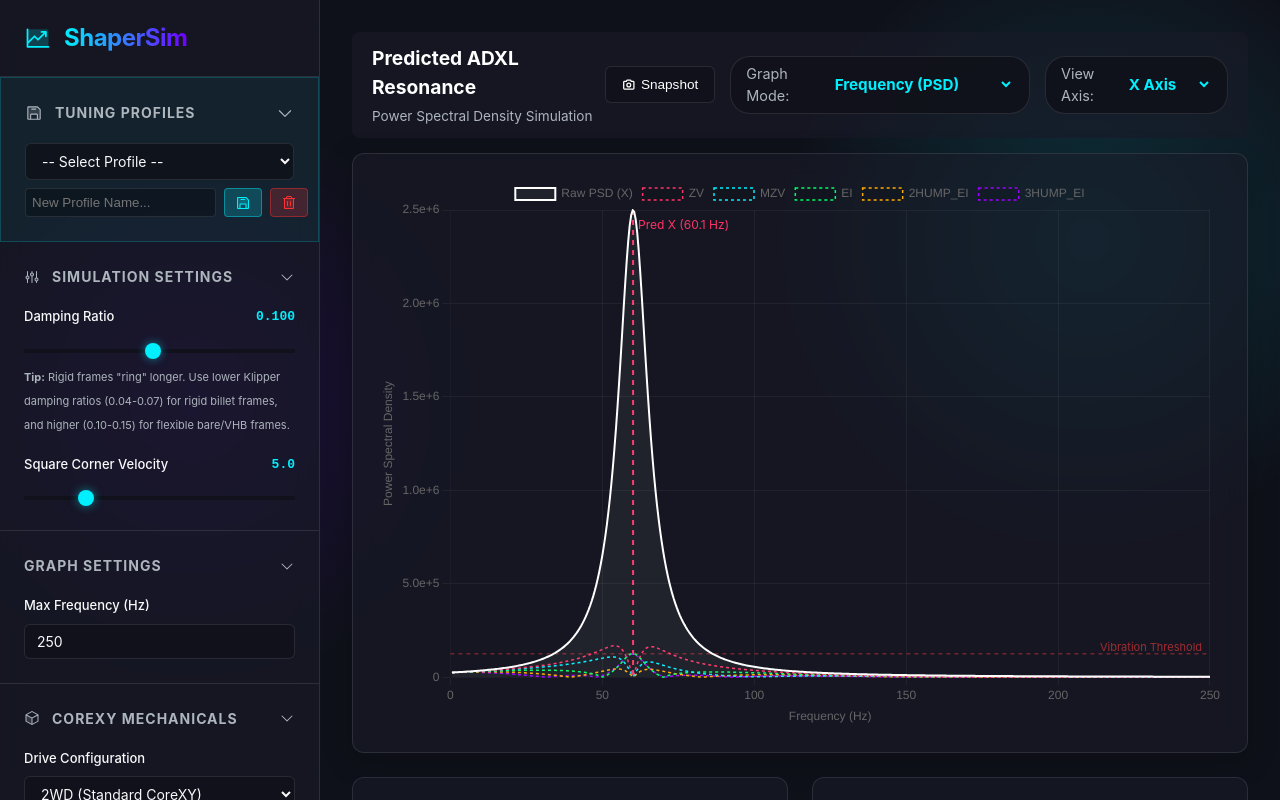
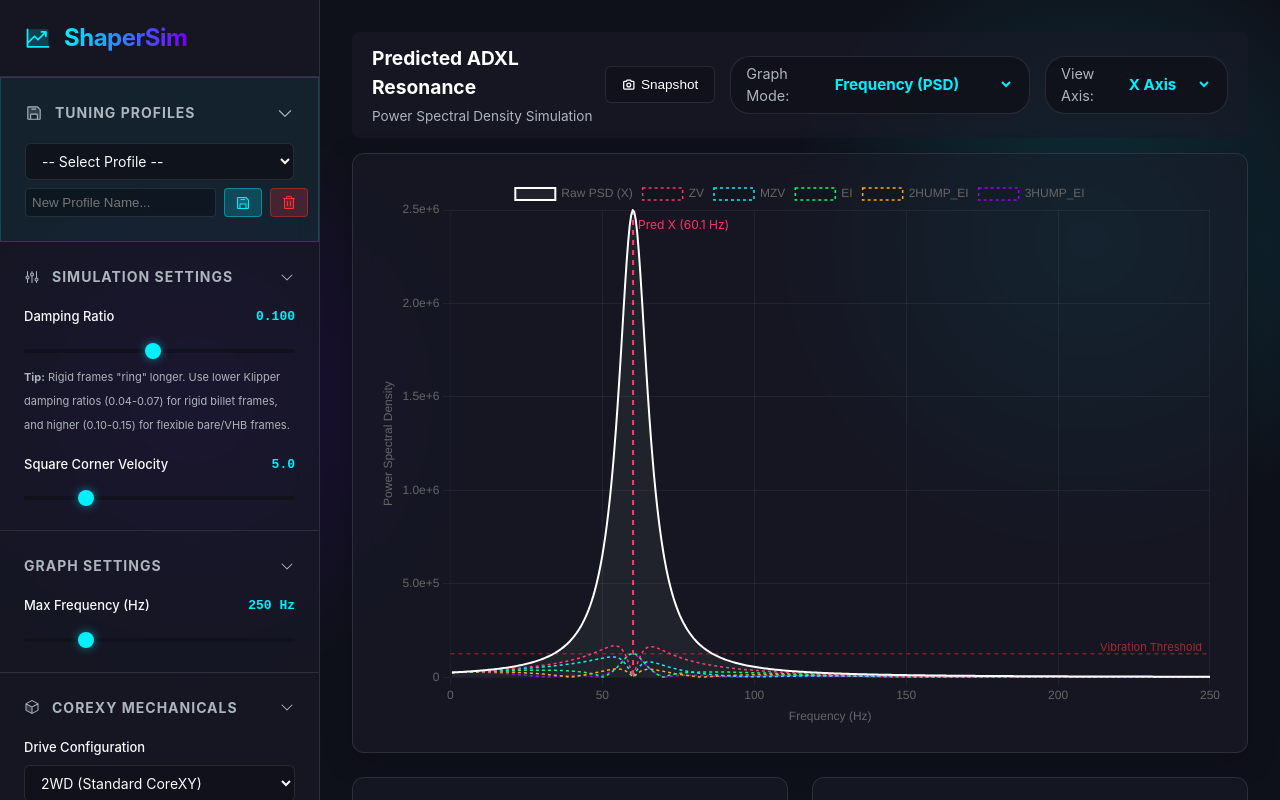
Before and after one commit to Jumpybeetroot/shaper-sim, a React (Vite) app in the folder shaper-sim-react/: page / in a window 1280 px wide. Built offline with nearby package versions, Linux system fonts and the light colour scheme.

Commit message:
feat: Convert Max Frequency to a slider for better UX and stability

```diff
--- a/shaper-sim-react/src/components/Sidebar.tsx
+++ b/shaper-sim-react/src/components/Sidebar.tsx
@@ -90,8 +90,11 @@ export const Sidebar: React.FC<SidebarProps> = ({ state, updateState, predX, pre
       <details className="control-section" open>
         <summary><h3>Graph Settings<CaretDown size={16} className="ml-auto ph-caret-down" /></h3></summary>
         <div className="control-group">
-          <label htmlFor="maxX">Max Frequency (Hz)</label>
-          <input type="number" id="maxX" value={state.maxX} step="10" min="50" max="400" onChange={handleChange} />
+          <label htmlFor="maxX">
+            <span>Max Frequency (Hz)</span>
+            <span className="value-display">{state.maxX} Hz</span>
+          </label>
+          <input type="range" id="maxX" value={state.maxX || 400} step="10" min="50" max="1000" onChange={handleChange} />
         </div>
       </details>
 
```
